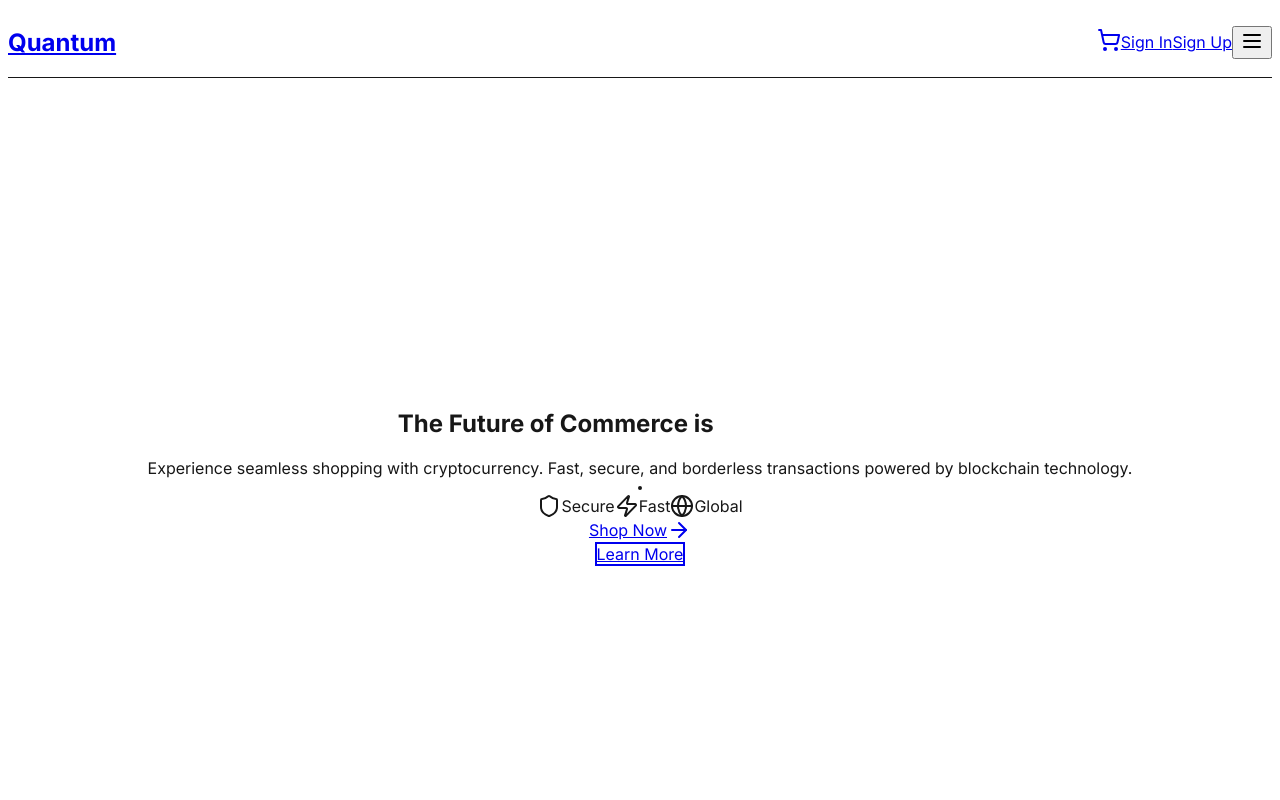
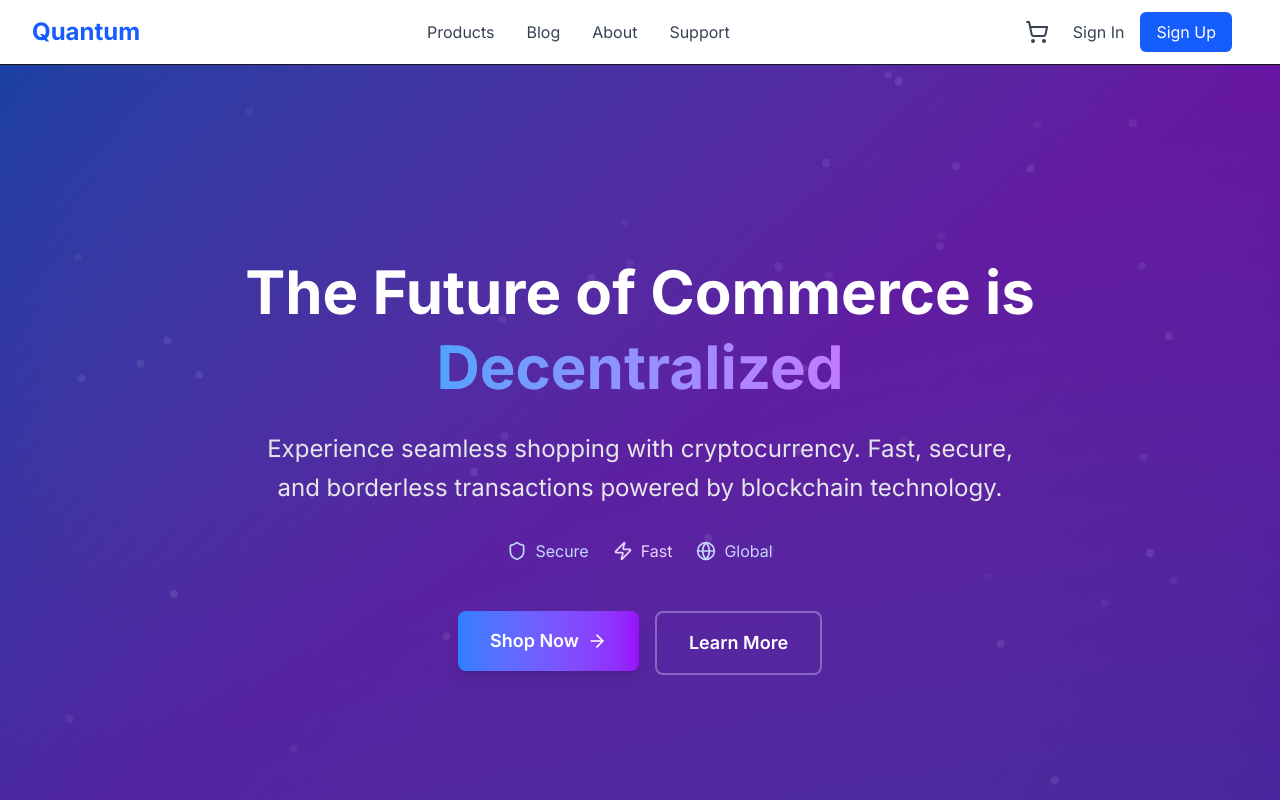
Before and after one commit to joemwangi009/qmarket, a Next.js app: page / in a window 1280 px wide. Shown: the top 800 px of the page. Built offline with nearby package versions, Linux system fonts and the light colour scheme; no server answers.

Commit message:
Fix Tailwind CSS v4 configuration and restore website styles

```diff
--- a/src/app/globals.css
+++ b/src/app/globals.css
@@ -1,15 +1,28 @@
-@tailwind base;
-@tailwind components;
-@tailwind utilities;
+@import "tailwindcss";
 
 :root {
   --background: #ffffff;
   --foreground: #171717;
 }
 
+@theme inline {
+  --color-background: var(--background);
+  --color-foreground: var(--foreground);
+  --font-sans: Arial, Helvetica, sans-serif;
+  --font-mono: monospace;
+}
+
+@media (prefers-color-scheme: dark) {
+  :root {
+    --background: #0a0a0a;
+    --foreground: #ededed;
+  }
+}
+
 body {
+  background: var(--background);
   color: var(--foreground);
-  background: var(--background);
+  font-family: var(--font-sans);
 }
 
 /* Custom scrollbar styles */
```
